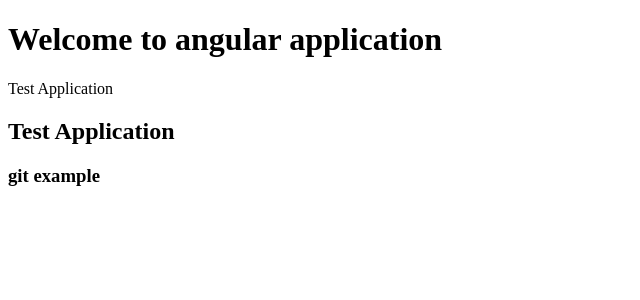
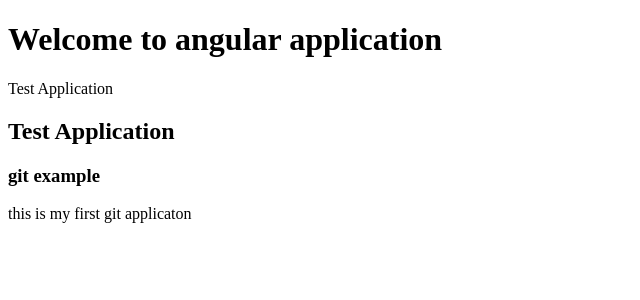
Before and after one commit to anubapatla/angular-app, an Angular app: page / in a window 1280 px wide. Shown: the top 300 px of the page, without its empty margins (0-640 px from the left). Built offline with nearby package versions, Linux system fonts and the light colour scheme.

Commit message:
Update app.component.html

```diff
--- a/src/app/app.component.html
+++ b/src/app/app.component.html
@@ -2,3 +2,4 @@
 <p>Test Application</p>
 <h2>Test Application</h2>
 <h3>git example</h3>
+<p> this is my first git applicaton</p>
```
